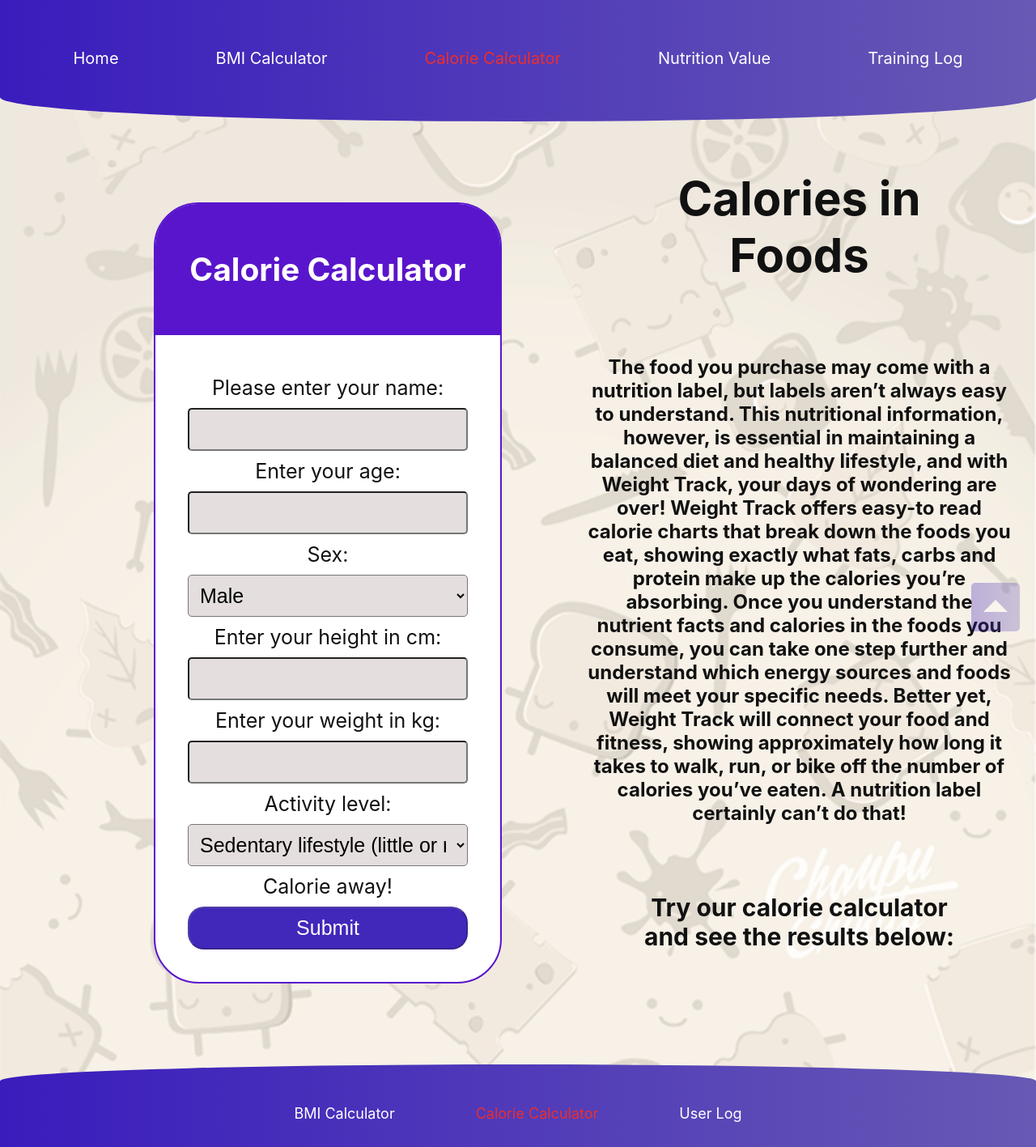
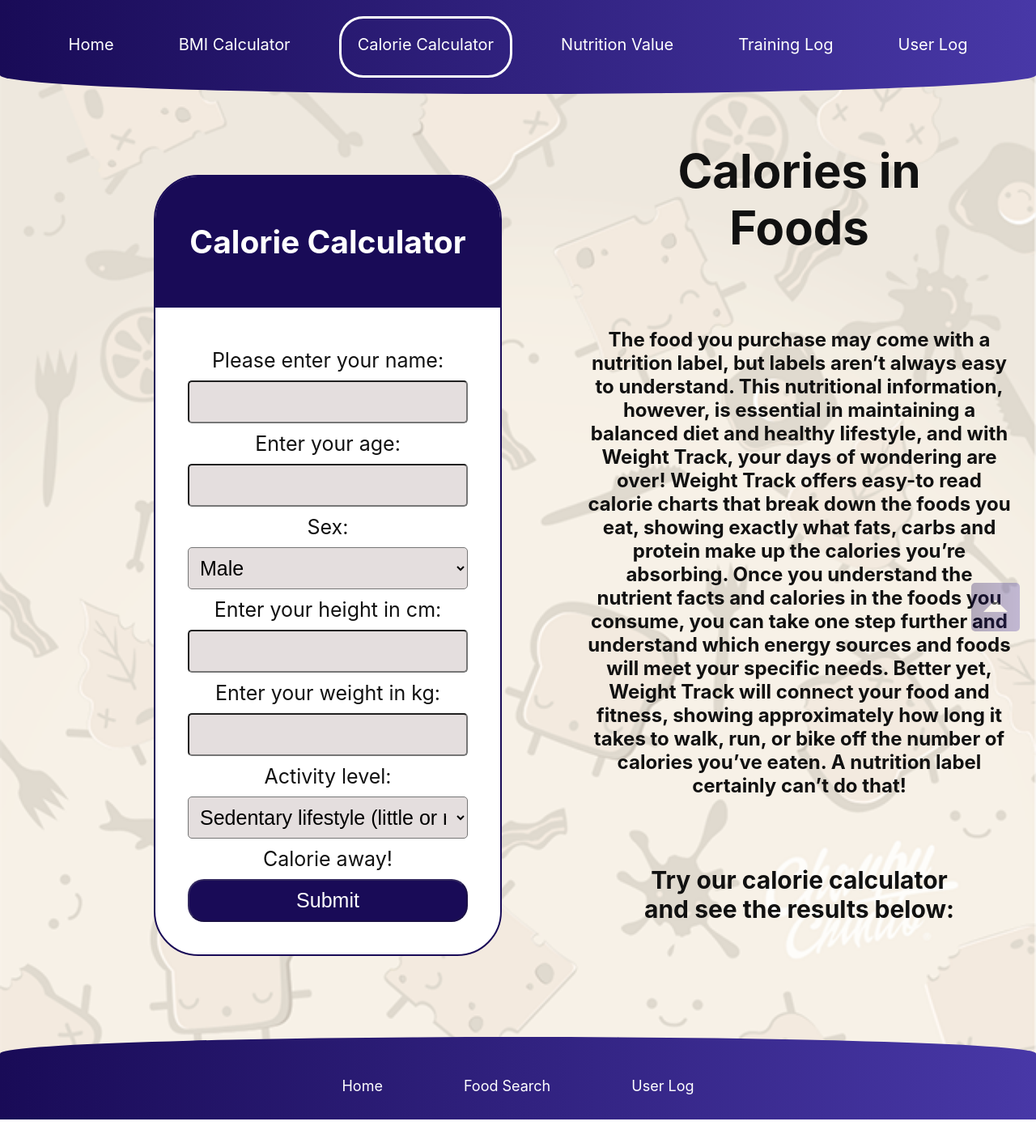
Before and after one commit to IvanBabic26/weight-track, a React (Create React App) app: page /calorieCalculator in a window 1280 px wide. Shown: the whole page at 81% size. After the commit the page ends 1383 px from the top, so only its background shows below. Built offline with nearby package versions, Linux system fonts and the light colour scheme.

Commit message:
changed css a little

```diff
--- a/src/components/BMICalculator/BMICalculator.css
+++ b/src/components/BMICalculator/BMICalculator.css
@@ -13,12 +13,12 @@
   background: #fff;
   display: inline-block;
   margin: 50px;
-  border: 2px solid #5915cc;
+  border: 2px solid #190b57;
   border-radius: 55px;
 }
 
 .bmiHeader {
-  background-color: #5915cc;
+  background-color: #190b57;
   color: #fff;
   border-top-right-radius: 52px;
   border-top-left-radius: 52px;
@@ -60,7 +60,7 @@
 }
 
 .btnSubmit {
-  background-color: #4227bb;
+  background-color: #190b57;
   color: #fff;
   width: 100%;
   font-size: 25px;
@@ -107,7 +107,7 @@
   margin-right: 150px;
   padding: 50px;
   font-size: 22px;
-  border: 1px #5915cc solid;
+  border: 1px #190b57 solid;
   font-weight: bold;
   border-radius: 52px;
   display: flex;
@@ -119,7 +119,7 @@
 }
 
 div.outputBmi:hover {
-  background: linear-gradient(to right, #30256b, #3116aa);
+  background: #190b57;
   color: #fff;
   position: relative;
 }
--- a/src/components/BackTo/BackToTop.css
+++ b/src/components/BackTo/BackToTop.css
@@ -1,7 +1,7 @@
 .scroll {
   opacity: 0.3;
   margin: 10px;
-  background: linear-gradient(to left, #6759b4, #3a1cbd);
+  background: linear-gradient(to left, #4838a7, #190b57);
   width: 60px;
   height: 60px;
   position: fixed;
--- a/src/components/CalorieCalculator/CalorieCalculator.css
+++ b/src/components/CalorieCalculator/CalorieCalculator.css
@@ -39,7 +39,7 @@
 }
 
 .calorieHeader {
-  background-color: #5915cc;
+  background-color: #190b57;
   color: #fff;
   border-top-right-radius: 52px;
   border-top-left-radius: 52px;
@@ -52,7 +52,7 @@
   background: #fff;
   display: inline-block;
   margin: 50px;
-  border: 2px solid #5915cc;
+  border: 2px solid #190b57;
   border-radius: 55px;
 }
 
@@ -66,7 +66,7 @@
   margin-right: 150px;
   padding: 30px;
   font-size: 22px;
-  border: 1px #5915cc solid;
+  border: 1px #190b57 solid;
   border-bottom: 0px;
   font-weight: bold;
   border-top-right-radius: 52px;
@@ -74,7 +74,7 @@
 }
 
 div.outputCalories:hover {
-  background: linear-gradient(to right, #30256b, #3116aa);
+  background: #190b57;
   color: #fff;
   position: relative;
 }
@@ -93,7 +93,7 @@
   margin-right: 150px;
   padding: 30px;
   font-size: 22px;
-  border: 1px #5915cc solid;
+  border: 1px #190b57 solid;
   font-weight: bold;
   border-bottom-right-radius: 52px;
   border-bottom-left-radius: 52px;
@@ -139,7 +139,7 @@
 }
 
 .btnSubmit {
-  background-color: #4227bb;
+  background-color: #190b57;
   color: #fff;
   width: 100%;
   font-size: 25px;
@@ -157,7 +157,7 @@
 }
 
 div.weightChange:hover {
-  background: linear-gradient(to right, #30256b, #3116aa);
+  background: #190b57;
   color: #fff;
   position: relative;
 }
--- a/src/components/FooterBar/FooterBar.css
+++ b/src/components/FooterBar/FooterBar.css
@@ -1,6 +1,6 @@
 .footerBar {
   overflow: hidden;
-  background: linear-gradient(to left, #6759b4, #3a1cbd);
+  background: linear-gradient(to left, #4838a7, #190b57);
   border-top-left-radius: 50% 20%;
   border-top-right-radius: 50% 20%;
   text-align: center;
--- a/src/components/FooterBar/FooterBar.js
+++ b/src/components/FooterBar/FooterBar.js
@@ -6,8 +6,8 @@
   render() {
     return (
       <div className="footerBar">
-        <NavLink to="/bmiCalculator">BMI Calculator</NavLink>
-        <NavLink to="/calorieCalculator">Calorie Calculator</NavLink>
+        <NavLink to="/home">Home</NavLink>
+        <NavLink to="/nutritionValue">Food Search</NavLink>
         <NavLink to="/userLog">User Log</NavLink>
       </div>
     );
--- a/src/components/HeaderBar/HeaderBar.css
+++ b/src/components/HeaderBar/HeaderBar.css
@@ -1,6 +1,6 @@
 .headerBar {
   overflow: hidden;
-  background: linear-gradient(to left, #6759b4, #3a1cbd);
+  background: linear-gradient(to left, #4838a7, #190b57);
   border-bottom-left-radius: 50% 20%;
   border-bottom-right-radius: 50% 20%;
   text-align: center;
@@ -12,7 +12,7 @@
   text-decoration: none;
   height: 30px;
   margin: 20px;
-  padding: 40px;
+  padding: 20px;
   align-items: center;
   font-size: 20px;
   display: inline-block;
@@ -25,5 +25,6 @@
 }
 
 .headerBar a.active {
-  color: rgb(236, 46, 46);
+  border: 3px solid #fff;
+  border-radius: 30px;
 }
--- a/src/components/HeaderBar/HeaderBar.js
+++ b/src/components/HeaderBar/HeaderBar.js
@@ -11,6 +11,7 @@
         <NavLink to="/calorieCalculator">Calorie Calculator</NavLink>
         <NavLink to="/nutritionValue">Nutrition Value</NavLink>
         <NavLink to="/trainingLog">Training Log</NavLink>
+        <NavLink to="/userLog">User Log</NavLink>
       </div>
     );
   }
--- a/src/components/Home/Home.css
+++ b/src/components/Home/Home.css
@@ -45,7 +45,7 @@
 div.tabs:hover {
   cursor: pointer;
   opacity: 0.9;
-  background: linear-gradient(to right, #30256b, #3116aa);
+  background: #190b57;
   color: #fff;
   position: relative;
   top: -20px;
--- a/src/components/NutritionValues/NutritionValue.css
+++ b/src/components/NutritionValues/NutritionValue.css
@@ -44,7 +44,7 @@
   background: #fff;
   margin: 30px 30px 30px 50px;
   padding: 30px;
-  border: 2px solid #5915cc;
+  border: 2px solid #190b57;
   border-radius: 55px;
 }
 
@@ -55,7 +55,7 @@
 }
 
 .btnSubmitNutri {
-  background-color: #4227bb;
+  background-color: #190b57;
   color: #fff;
   width: 340px;
   font-size: 25px;
@@ -92,7 +92,7 @@
   display: inline;
 }
 #commonOutput h2 {
-  background-color: #5915cc;
+  background-color: #190b57;
   color: #fff;
   border-radius: 55px;
 }
@@ -103,7 +103,7 @@
   display: inline;
 }
 #brandedOutput h2 {
-  background-color: #5915cc;
+  background-color: #190b57;
   color: #fff;
   border-radius: 55px;
 }
@@ -126,11 +126,11 @@
 
 .outputList a:hover {
   padding: 10px;
-  background-color: #5915cc;
+  background-color: #190b57;
   font-size: 26px;
   color: #fff;
   text-decoration: none;
-  border: 1px solid #5915cc;
+  border: 1px solid #190b57;
   border-radius: 55px;
 }
 
--- a/src/components/TrainingLog/TrainingLog.css
+++ b/src/components/TrainingLog/TrainingLog.css
@@ -18,12 +18,12 @@
   background: #fff;
   display: inline-block;
   margin: 50px;
-  border: 2px solid #5915cc;
+  border: 2px solid #190b57;
   border-radius: 55px;
 }
 
 .btnSubmitExercise {
-  background-color: #4227bb;
+  background-color: #190b57;
   color: #fff;
   width: 100%;
   font-size: 25px;
@@ -33,7 +33,7 @@
 }
 
 .inputLogHeader {
-  background-color: #5915cc;
+  background-color: #190b57;
   color: #fff;
   border-top-right-radius: 52px;
   border-top-left-radius: 52px;
@@ -44,7 +44,7 @@
 
 .trainingTextWrapper {
   display: inline-block;
-  margin-right: 25px;
+  margin-right: 55px;
   position: relative;
 }
 
@@ -76,7 +76,7 @@
   margin-right: 150px;
   padding: 30px;
   font-size: 22px;
-  border: 1px #5915cc solid;
+  border: 1px #190b57 solid;
   font-weight: bold;
   border-radius: 52px;
 }
@@ -87,7 +87,7 @@
 }
 
 div.exerciseData:hover {
-  background: linear-gradient(to right, #30256b, #3116aa);
+  background: #190b57;
   color: #fff;
   position: relative;
 }
--- a/src/components/UserLog/UserLog.css
+++ b/src/components/UserLog/UserLog.css
@@ -5,7 +5,7 @@
   margin: 180px;
   padding: 30px;
   font-size: 22px;
-  border: 1px #5915cc solid;
+  border: 1px #190b57 solid;
   font-weight: bold;
   border-radius: 52px;
   background: #fff;
@@ -20,23 +20,36 @@
 .userLogResults {
   margin: 10px 2px 10px 2px;
   padding: 3px;
-  border: 1px solid #111;
+  border: 1px solid #190b57;
   border-radius: 10px;
   width: 700px;
   display: inline-block;
 }
 
+
+div.userLogInfo:hover {
+  background: #190b57;
+  color: #fff;
+  border: 1px solid #fff;
+  border-radius: 50px;
+}
+
 .tableResults {
   margin: 10px 2px 10px 2px;
   padding: 3px;
-  border: 1px solid #111;
+  border: 1px solid #190b57;
   border-radius: 10px;
   width: 700px;
   display: inline-block;
 }
 
+.tableResults:hover {
+  background: #190b57;
+  color: #fff;
+}
+
 .topLineCal {
-  border-top: 1px solid #111;
+  border-top: 1px solid #190b57;
   width: 650px;
   display: inline-block;
   padding: 3px;
```
Also changed, not shown: src/components/BackTo/BackToPrevious.js (+11 -8 lines).
